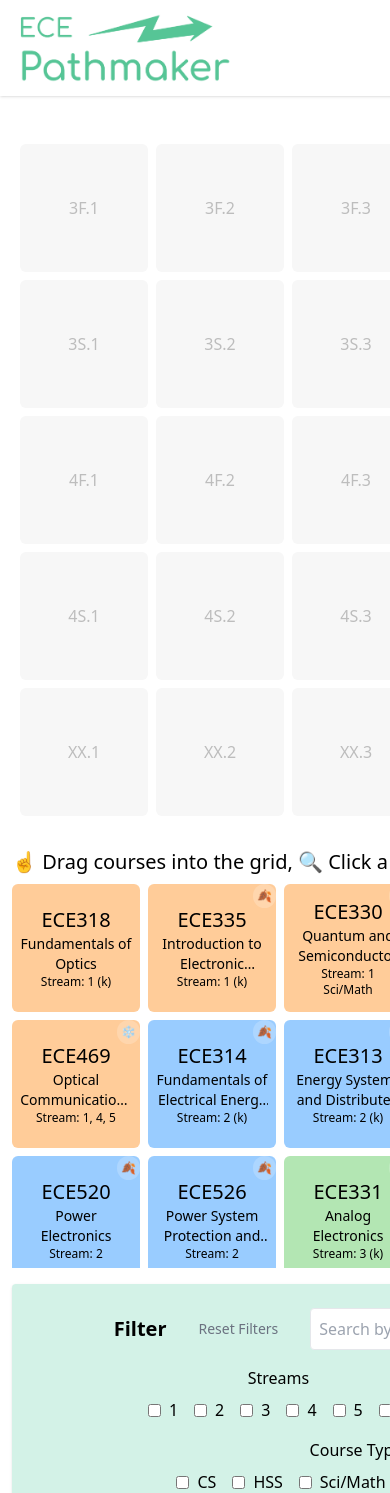
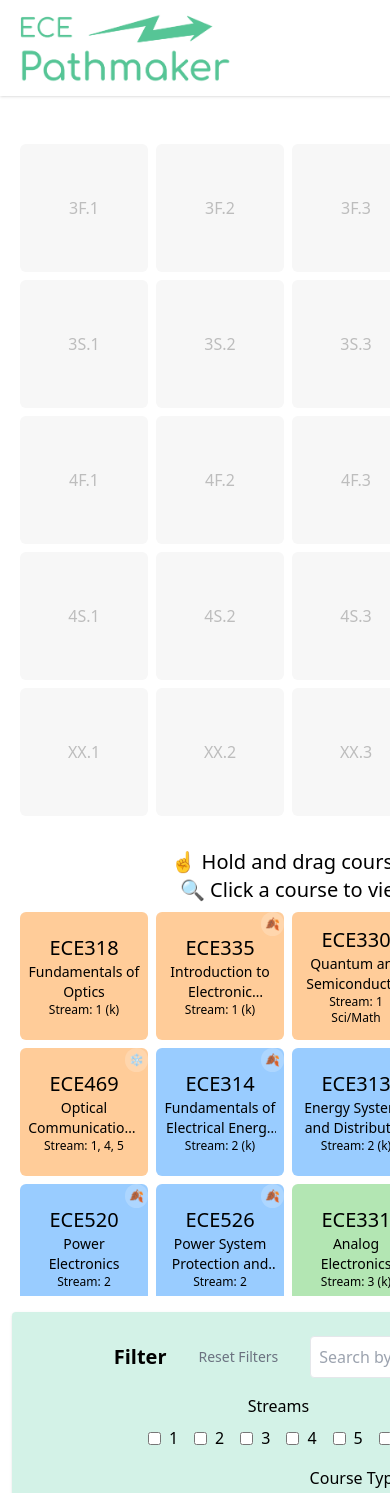
Before and after one commit to sunnwydays/ecepathmaker, a React (Vite) app: page / in a window 390 px wide. Shown: the top 1493 px of the page. Built offline with nearby package versions, Linux system fonts and the light colour scheme.

Commit message:
Use MouseSensor and TouchSensor together instead of PointerSensor to improve mobile touch experience

```diff
--- a/src/components/CourseGrid.tsx
+++ b/src/components/CourseGrid.tsx
@@ -9,7 +9,7 @@ import {
     DragEndEvent,
     DragOverlay,
     DragStartEvent,
-    PointerSensor,
+    MouseSensor,
     TouchSensor,
     UniqueIdentifier,
     useSensor,
@@ -158,11 +158,17 @@ const CourseGrid:FC<CourseGridProps> = ({ courses, coursesOnGrid, coursesUsed, s
     }, [coursesOnGrid, courses]);
 
     const sensors = useSensors(
-        useSensor(PointerSensor, {
+        useSensor(MouseSensor, {
             activationConstraint: {
-                distance: 5,
+                distance: 2,
             }
-        })
+        }),
+        useSensor(TouchSensor, {
+            activationConstraint: {
+                delay: 100,
+                tolerance: 5,
+            }
+        }),
     );
 
     const handleDragStart = (e:DragStartEvent) => {
@@ -282,10 +288,10 @@ const CourseGrid:FC<CourseGridProps> = ({ courses, coursesOnGrid, coursesUsed, s
                 </div>
                 <div>
                     {/* Courses to choose from */}
-                    <h2 className="lg:block hidden mb-2 text-xl font-medium">👈 Drag courses into the grid</h2>
-                    <h2 className="lg:block hidden mb-8 ">🔍 Click a course to view more details</h2>
-                    <h2 className="lg:hidden block mb-2 text-xl">☝️ Drag courses into the grid, 🔍 Click a course to view more details</h2>
-                    <div className="flex flex-wrap gap-2 lg:max-h-[36rem] max-h-[24rem] lg:w-full w-[43rem] overflow-y-auto">
+                    <h2 className="lg:block hidden mb-2 text-xl font-medium text-center">👈 Drag courses into the grid</h2>
+                    <h2 className="lg:block hidden mb-8 text-center">🔍 Click a course to view more details</h2>
+                    <h2 className="lg:hidden block mb-2 text-xl text-center">☝️ Hold and drag courses into the grid,<br/>🔍 Click a course to view more details</h2>
+                    <div className="flex flex-wrap gap-2 lg:max-h-[36rem] max-h-[24rem] lg:w-full w-[43rem] overflow-y-auto justify-center">
                         {(() => {
                             const filteredCourses = Object.entries(coursesUsed)
                                 .filter(([, isUsed]) => !isUsed)
--- a/src/pages/Courses.tsx
+++ b/src/pages/Courses.tsx
@@ -6,7 +6,11 @@ import {
     DragEndEvent,
     DragOverlay,
     DragStartEvent,
+    MouseSensor,
+    TouchSensor,
     UniqueIdentifier,
+    useSensor,
+    useSensors,
 } from '@dnd-kit/core';
 import { arrayMove, SortableContext } from '@dnd-kit/sortable';
 import CourseCard from '../components/CourseCard';
@@ -15,6 +19,20 @@ import Filter from '../components/Filter';
 import { FilterState } from '../types/CourseTypes';
 
 const Courses = () => {
+    const sensors = useSensors(
+        useSensor(MouseSensor, {
+            activationConstraint: {
+                distance: 2,
+            }
+        }),
+        useSensor(TouchSensor, {
+            activationConstraint: {
+                delay: 100,
+                tolerance: 5,
+            }
+        }),
+    );
+
     const [filters, setFilters] = useState<FilterState>({
         searchTerm: '',
         streams: [],
@@ -74,7 +92,7 @@ const Courses = () => {
         <div>
             <h2 className="mb-8 text-2xl font-medium">🗂️ Explore and rearrange courses in my database!</h2>
             <Filter filters={filters} setFilters={setFilters} />
-            <DndContext onDragStart={handleDragStart} onDragEnd={handleDragEnd}>
+            <DndContext onDragStart={handleDragStart} onDragEnd={handleDragEnd} sensors={sensors}>
                 <SortableContext items={coursesId}>
                 {(() => {
                     const filteredCourses = coursesId.filter(filterCourses);
```
